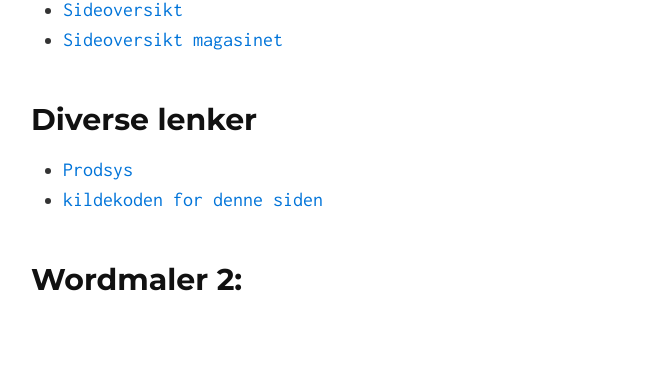
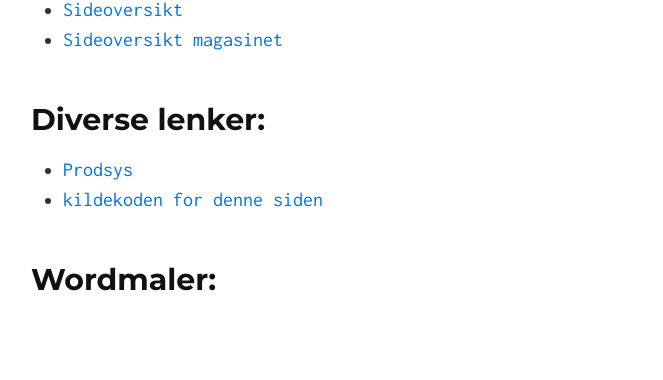
Before and after one commit to universitas/startsiden, a Jekyll site: the page built from index.md, in a window 1280 px wide. Shown: the part 525-905 px from the top of the page, without its empty margins (307-970 px from the left). Built offline with Jekyll 4.4.1, drawn with Linux system fonts in a browser that asks for light colours.

Commit message:
add whitespace

```diff
--- a/index.md
+++ b/index.md
@@ -11,15 +11,14 @@
 - [Sideoversikt]({{ site.url }}/pdf/sideoversikt.pdf)
 - [Sideoversikt magasinet]({{ site.url }}/pdf/sideoversikt_magasin.pdf)
 
-## Diverse lenker
+## Diverse lenker:
 - [Prodsys](http://oldwww.universitas.uio.no/admin/produser/)
 - [kildekoden for denne siden](https://github.com/universitas/universitas.github.io)
 
 
-## Wordmaler 2:
+## Wordmaler:
 {%- for file in site.static_files -%}
-{%- if file.extname == ".doc" -%}
+{% if file.extname == ".doc" %}
 - [{{ file.name }}]({{ file.path }})
-
 {%- endif -%}
 {%- endfor -%}
```
